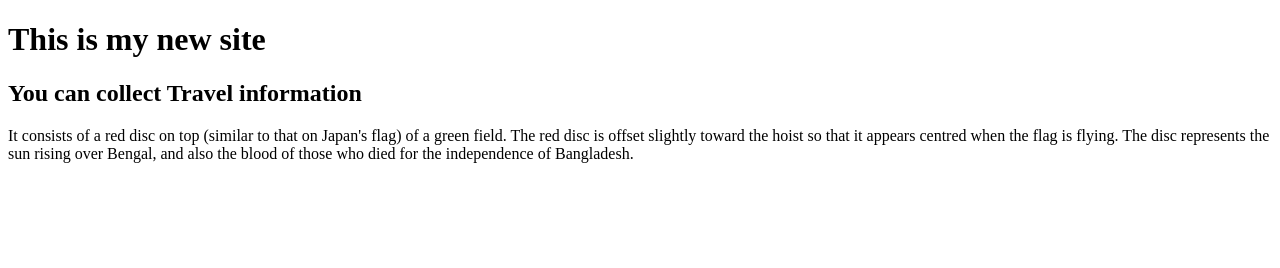
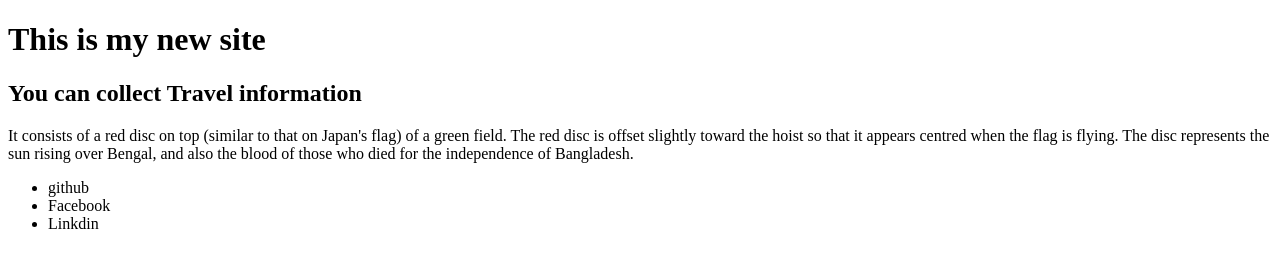
Before and after one commit to oshintonmoy/Practice-1, a plain HTML site: page index.html in a window 1280 px wide. Drawn offline with Linux system fonts and the light colour scheme.

Commit message:
added footer material with social ul

```diff
--- a/index.html
+++ b/index.html
@@ -16,6 +16,15 @@
      <main>
          <p>It consists of a red disc on top (similar to that on Japan's flag) of a green field. The red disc is offset slightly toward the hoist so that it appears centred when the flag is flying. The disc represents the sun rising over Bengal, and also the blood of those who died for the independence of Bangladesh.</p>
      </main>
+    <footer>
 
+        <ul>
+
+            <li>github</li>
+            <li>Facebook</li>
+            <li>Linkdin</li>
+        </ul>
+
+    </footer>
 </body>
 </html>
```
